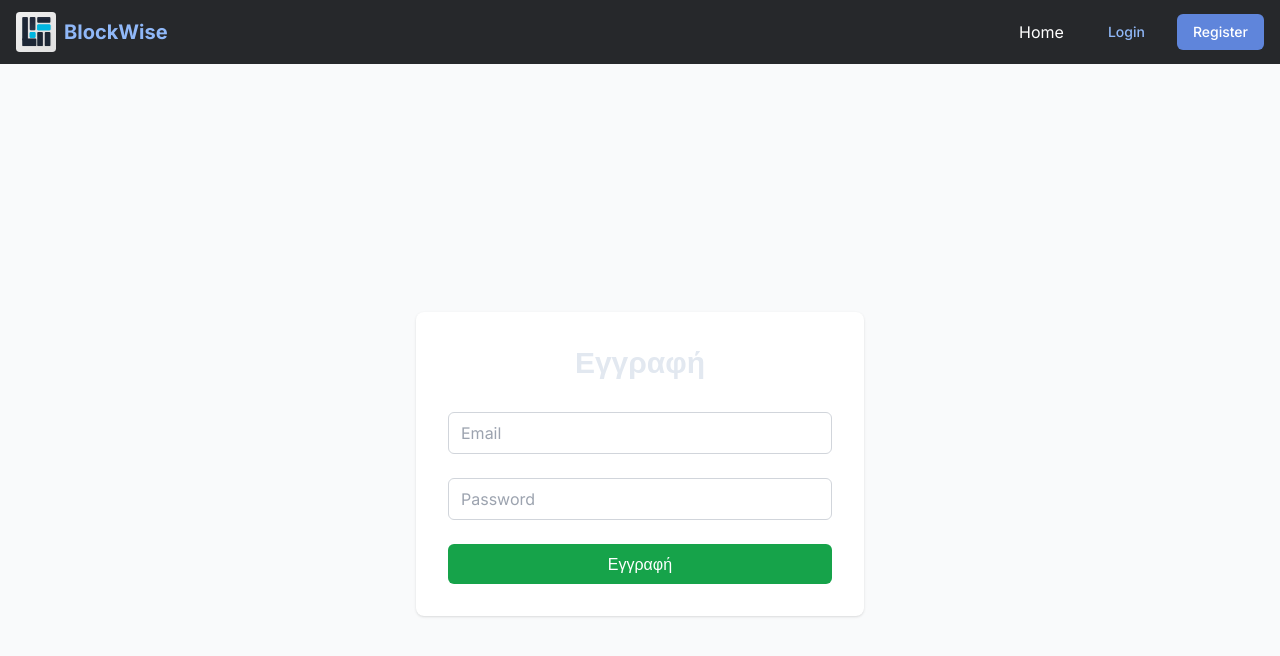
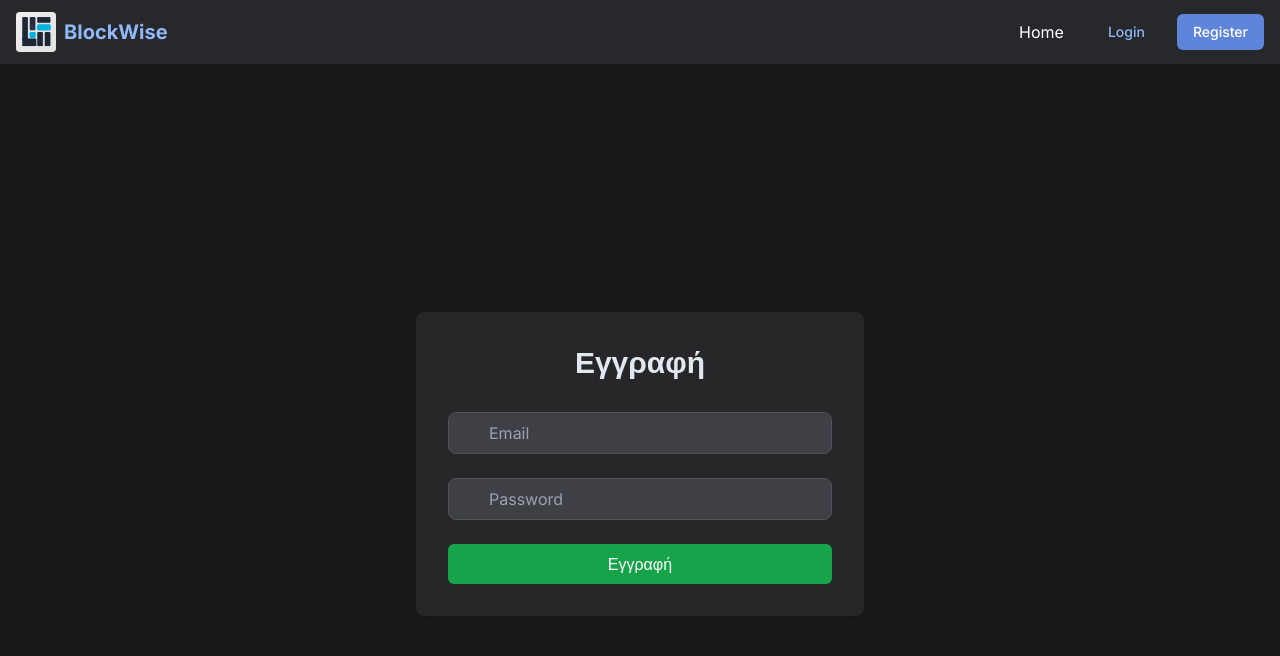
Before and after one commit to Cleavest/Graduate-Front, a Next.js app: page /register in a window 1280 px wide. Shown: the top 656 px of the page. Built offline with nearby package versions, Linux system fonts and the light colour scheme; no server answers.

Commit message:
fix ui reg/login

```diff
--- a/src/app/login/page.tsx
+++ b/src/app/login/page.tsx
@@ -37,8 +37,8 @@ export default function LoginPage() {
     };
 
     return (
-        <div className="min-h-screen flex items-center justify-center bg-gray-50">
-            <div className="max-w-md w-full space-y-8 p-8 bg-white rounded-lg shadow">
+        <div className="min-h-screen flex items-center justify-center bg-zinc-900">
+            <div className="max-w-md w-full space-y-8 p-8 bg-zinc-800 rounded-lg shadow">
                 <h2 className="text-center text-3xl font-bold">Σύνδεση</h2>
                 {error && (
                     <div className="bg-red-100 border border-red-400 text-red-700 px-4 py-3 rounded">
@@ -53,7 +53,7 @@ export default function LoginPage() {
                             onChange={(e) => setEmail(e.target.value)}
                             placeholder="Email"
                             required
-                            className="w-full px-3 py-2 border border-gray-300 rounded-md"
+                            className="w-full pl-10 pr-3 py-2 bg-zinc-700 border border-zinc-600 text-gray-100 placeholder-gray-400 rounded-lg focus:outline-none focus:ring-2 focus:ring-zinc-500 focus:border-transparent transition-all duration-200"
                         />
                     </div>
                     <div>
@@ -63,7 +63,7 @@ export default function LoginPage() {
                             onChange={(e) => setPassword(e.target.value)}
                             placeholder="Password"
                             required
-                            className="w-full px-3 py-2 border border-gray-300 rounded-md"
+                            className="w-full pl-10 pr-3 py-2 bg-zinc-700 border border-zinc-600 text-gray-100 placeholder-gray-400 rounded-lg focus:outline-none focus:ring-2 focus:ring-zinc-500 focus:border-transparent transition-all duration-200"
                         />
                     </div>
                     <button
--- a/src/app/register/page.tsx
+++ b/src/app/register/page.tsx
@@ -44,8 +44,8 @@ export default function RegisterPage() {
     };
 
     return (
-        <div className="min-h-screen flex items-center justify-center bg-gray-50">
-            <div className="max-w-md w-full space-y-8 p-8 bg-white rounded-lg shadow">
+        <div className="min-h-screen flex items-center justify-center bg-zinc-900">
+            <div className="max-w-md w-full space-y-8 p-8 bg-zinc-800 rounded-lg shadow">
                 <h2 className="text-center text-3xl font-bold">Εγγραφή</h2>
                 {error && (
                     <div className="bg-red-100 border border-red-400 text-red-700 px-4 py-3 rounded">
@@ -60,7 +60,7 @@ export default function RegisterPage() {
                             onChange={(e) => setEmail(e.target.value)}
                             placeholder="Email"
                             required
-                            className="w-full px-3 py-2 border border-gray-300 rounded-md"
+                            className="w-full pl-10 pr-3 py-2 bg-zinc-700 border border-zinc-600 text-gray-100 placeholder-gray-400 rounded-lg focus:outline-none focus:ring-2 focus:ring-zinc-500 focus:border-transparent transition-all duration-200"
                         />
                     </div>
                     <div>
@@ -70,7 +70,7 @@ export default function RegisterPage() {
                             onChange={(e) => setPassword(e.target.value)}
                             placeholder="Password"
                             required
-                            className="w-full px-3 py-2 border border-gray-300 rounded-md"
+                            className="w-full pl-10 pr-3 py-2 bg-zinc-700 border border-zinc-600 text-gray-100 placeholder-gray-400 rounded-lg focus:outline-none focus:ring-2 focus:ring-zinc-500 focus:border-transparent transition-all duration-200"
                         />
                     </div>
                     <button
```
